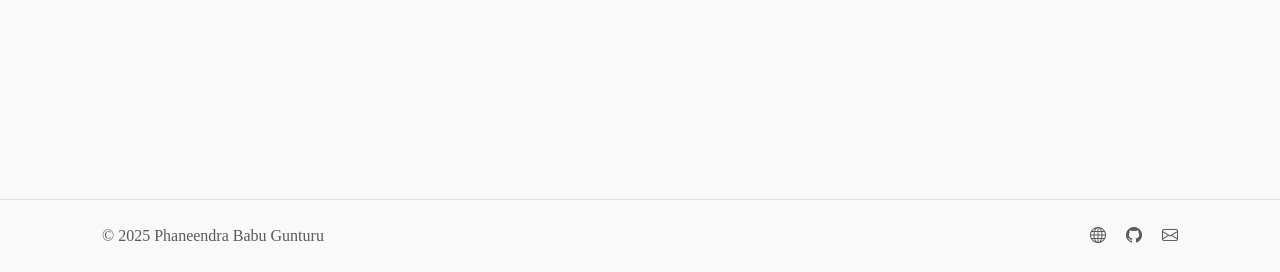
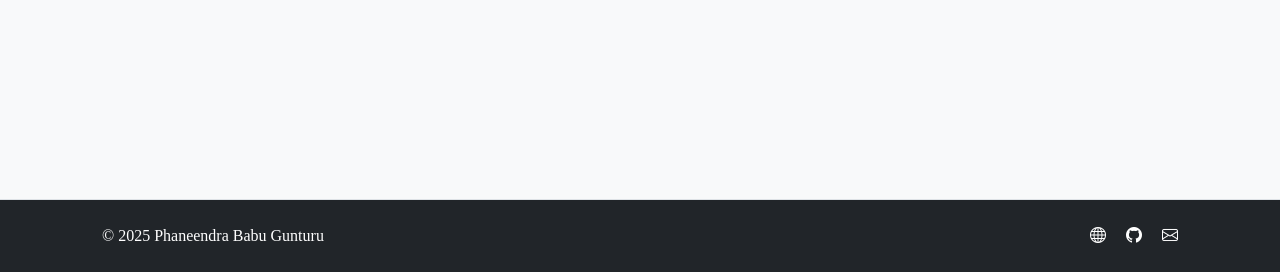
Before and after one commit to PhaneeChowdary/Task-Manager, a Flask app: page /auth/login in a window 1280 px wide. Shown: the part 528-800 px from the top of the page. Run offline with Flask 3, Linux system fonts and the light colour scheme; some libraries are stand-ins or nearby versions.

Commit message:
Task Manager

```diff
--- a/templates/layout.html
+++ b/templates/layout.html
@@ -190,34 +190,33 @@
         {% block scripts %}{% endblock %}
     </body>
     <!-- Footer -->
-    <footer class="border-top py-4 mt-5">
+    <!-- Footer -->
+    <footer class="bg-dark text-white border-top py-4 mt-5">
         <div
             class="container d-flex flex-column flex-md-row justify-content-between align-items-center"
             style="max-width: 1100px"
         >
             <div class="mb-2 mb-md-0 text-center text-md-start">
-                <span class="text-muted">
-                    &copy; {{ current_year }} Phaneendra Babu Gunturu
-                </span>
+                <span>&copy; {{ current_year }} Phaneendra Babu Gunturu</span>
             </div>
             <div class="text-center text-md-end">
                 <a
                     href="https://phaneechowdary.github.io"
-                    class="text-decoration-none text-muted me-3"
+                    class="text-decoration-none text-white me-3"
                     target="_blank"
                 >
                     <i class="bi bi-globe"></i>
                 </a>
                 <a
                     href="https://github.com/PhaneeChowdary"
-                    class="text-decoration-none text-muted me-3"
+                    class="text-decoration-none text-white me-3"
                     target="_blank"
                 >
                     <i class="bi bi-github"></i>
                 </a>
                 <a
                     href="mailto:phaneegunturu@gmail.com"
-                    class="text-decoration-none text-muted"
+                    class="text-decoration-none text-white"
                     target="_blank"
                 >
                     <i class="bi bi-envelope"></i>
```
